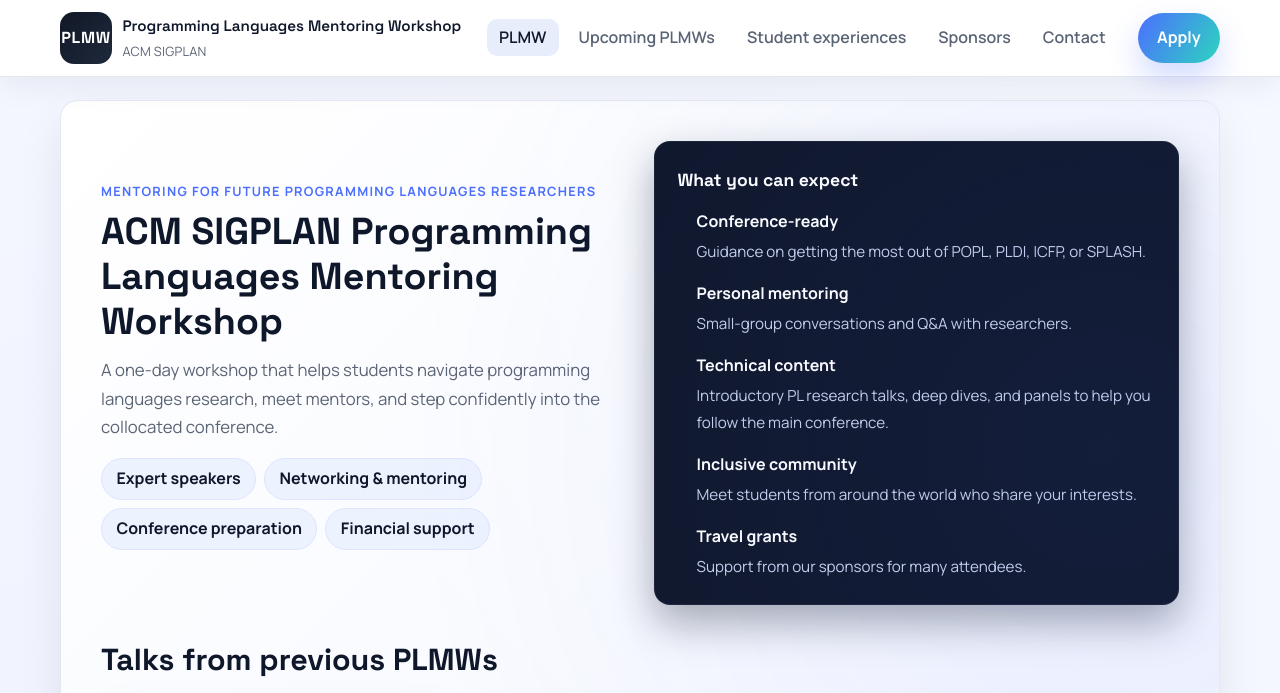
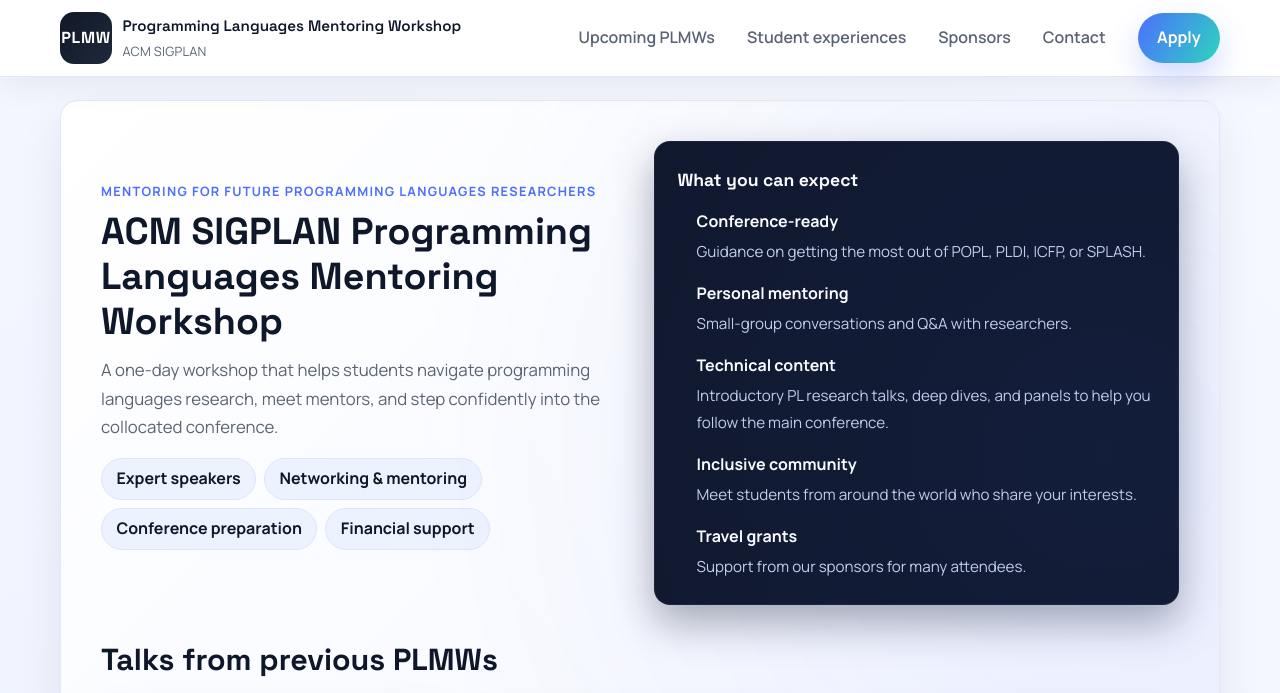
Before and after one commit to plmw-website/plmw-website.github.io, a plain HTML site: page draft/index.html in a window 1280 px wide. Shown: the top 693 px of the page. Drawn offline with Linux system fonts and the light colour scheme.

Commit message:
Remove duplicate PLMW link from draft nav

```diff
--- a/draft/index.html
+++ b/draft/index.html
@@ -20,7 +20,6 @@
         </div>
       </div>
       <ul>
-        <li><a href="#about">PLMW</a></li>
         <li><a href="#upcoming">Upcoming PLMWs</a></li>
         <li><a href="#experiences">Student experiences</a></li>
         <li><a href="#sponsors">Sponsors</a></li>
```
